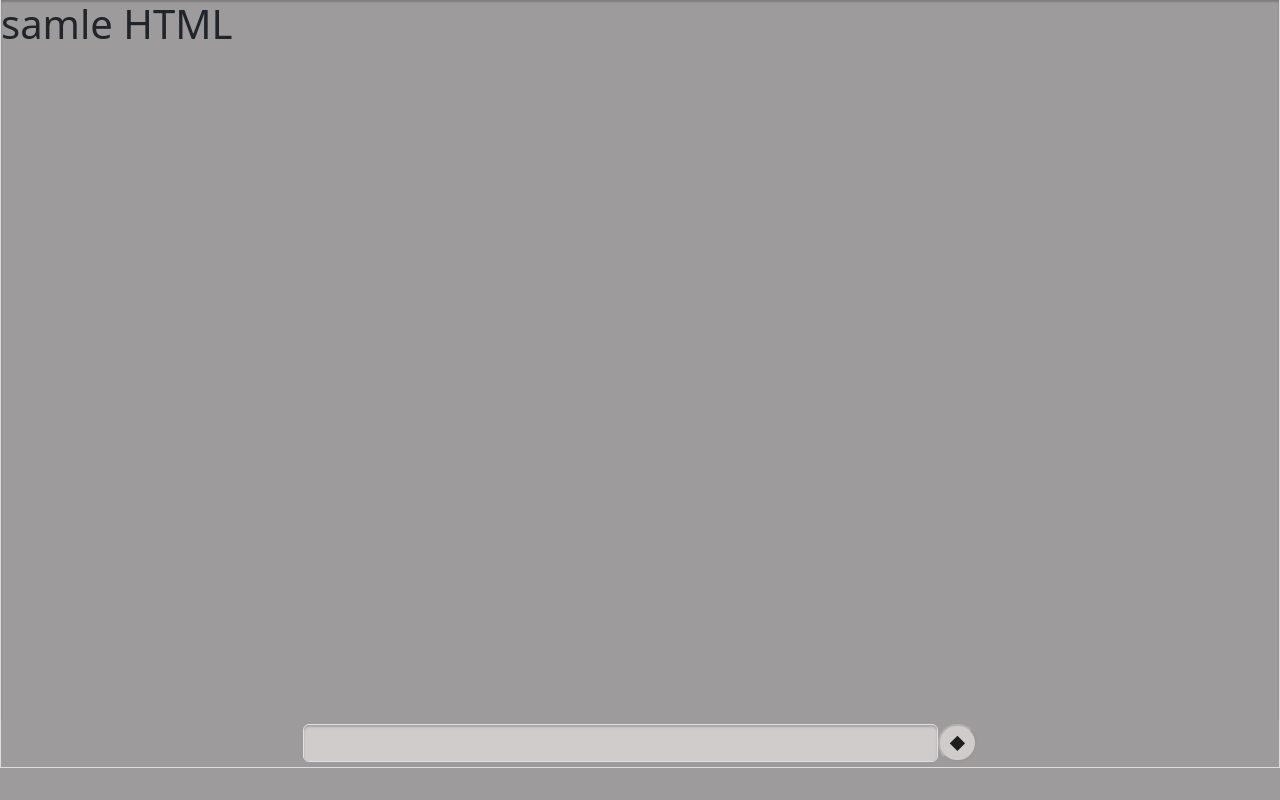
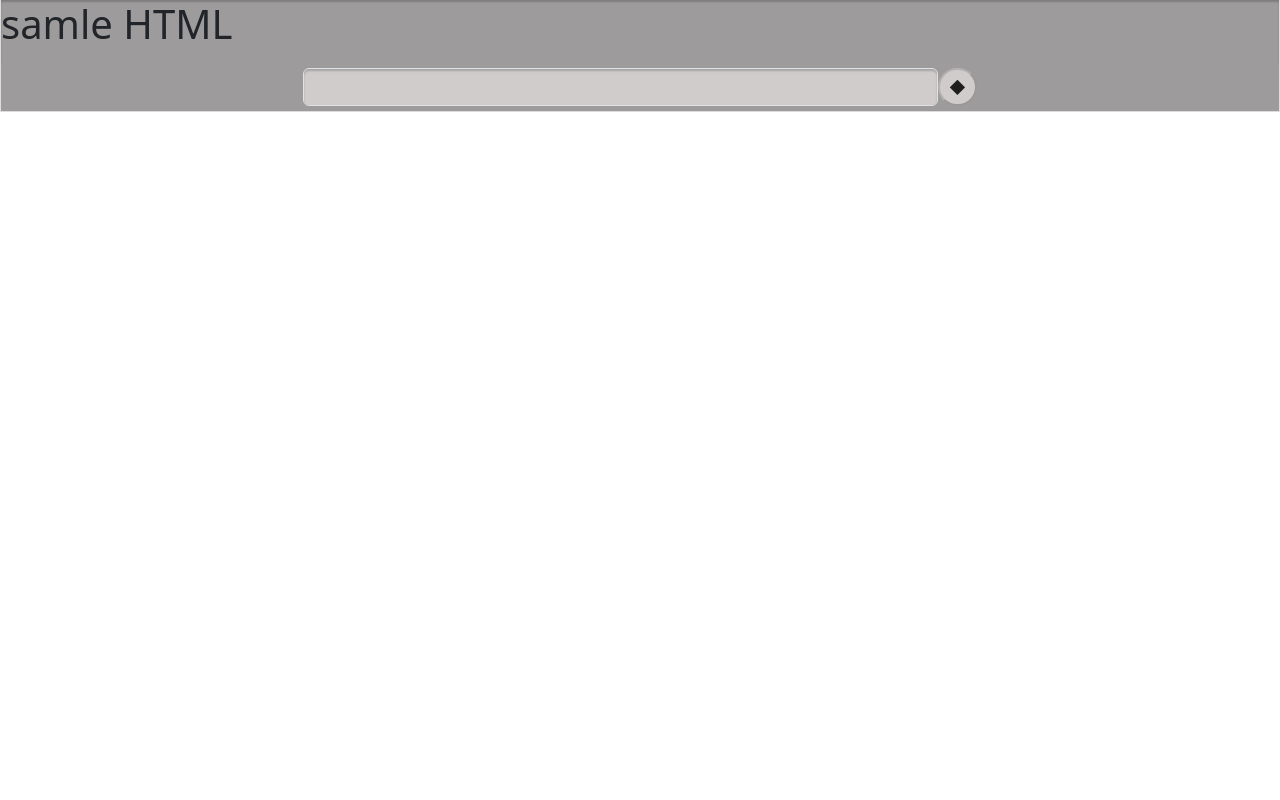
Before and after one commit to nakasm/flask_Test, a Flask app: page / in a window 1280 px wide. Run offline with Flask 3, Linux system fonts and the light colour scheme; some libraries are stand-ins or nearby versions.

Commit message:
テスト用コミット

```diff
--- a/myproject/static/css/style.css
+++ b/myproject/static/css/style.css
@@ -1,6 +1,6 @@
 #my-container{
-    height: 100vh;
-    width: 100vw;
+    height: 100%;
+    width: 100%;
     background-color: #9d9b9b;
 }
 #post-container{
```
